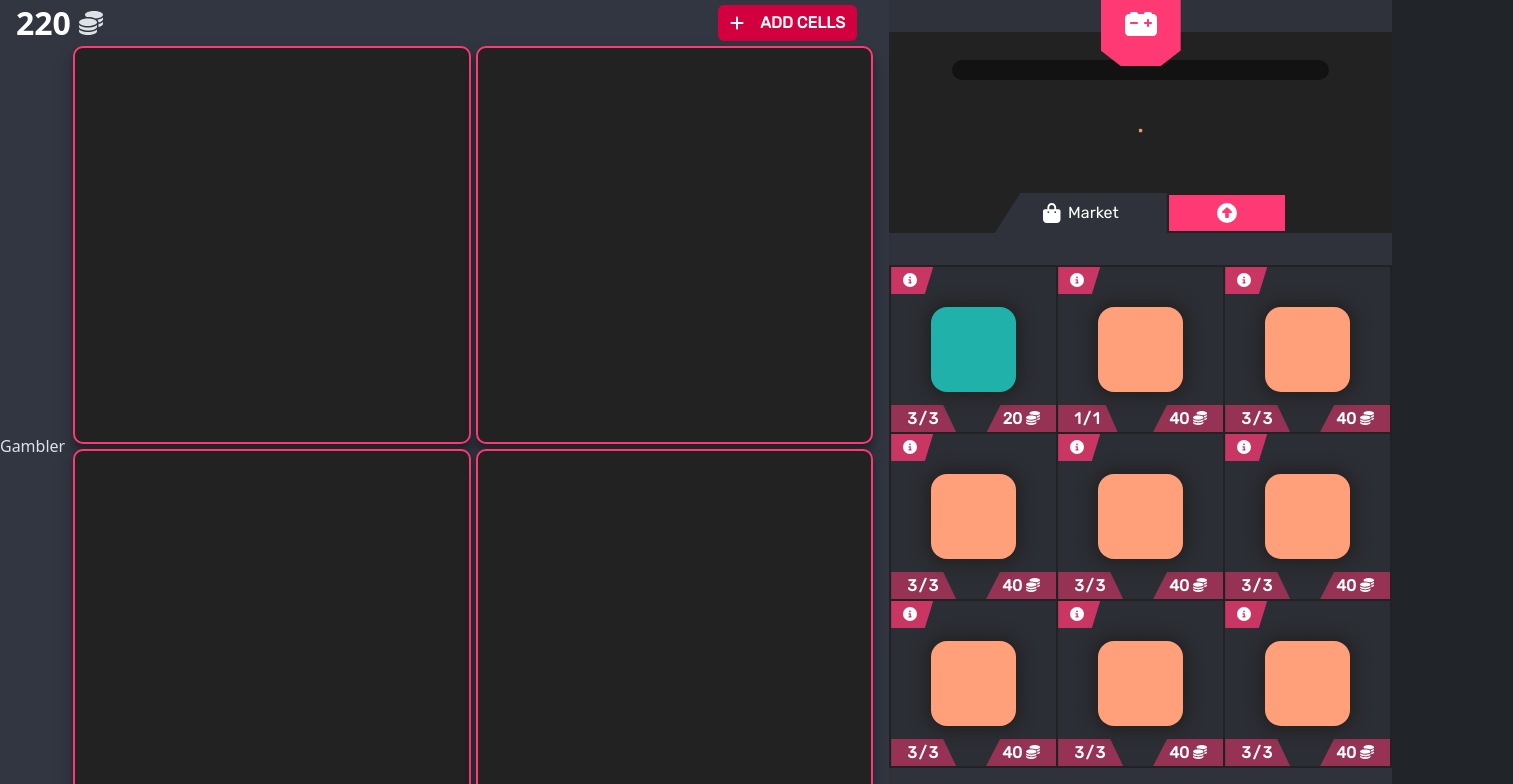
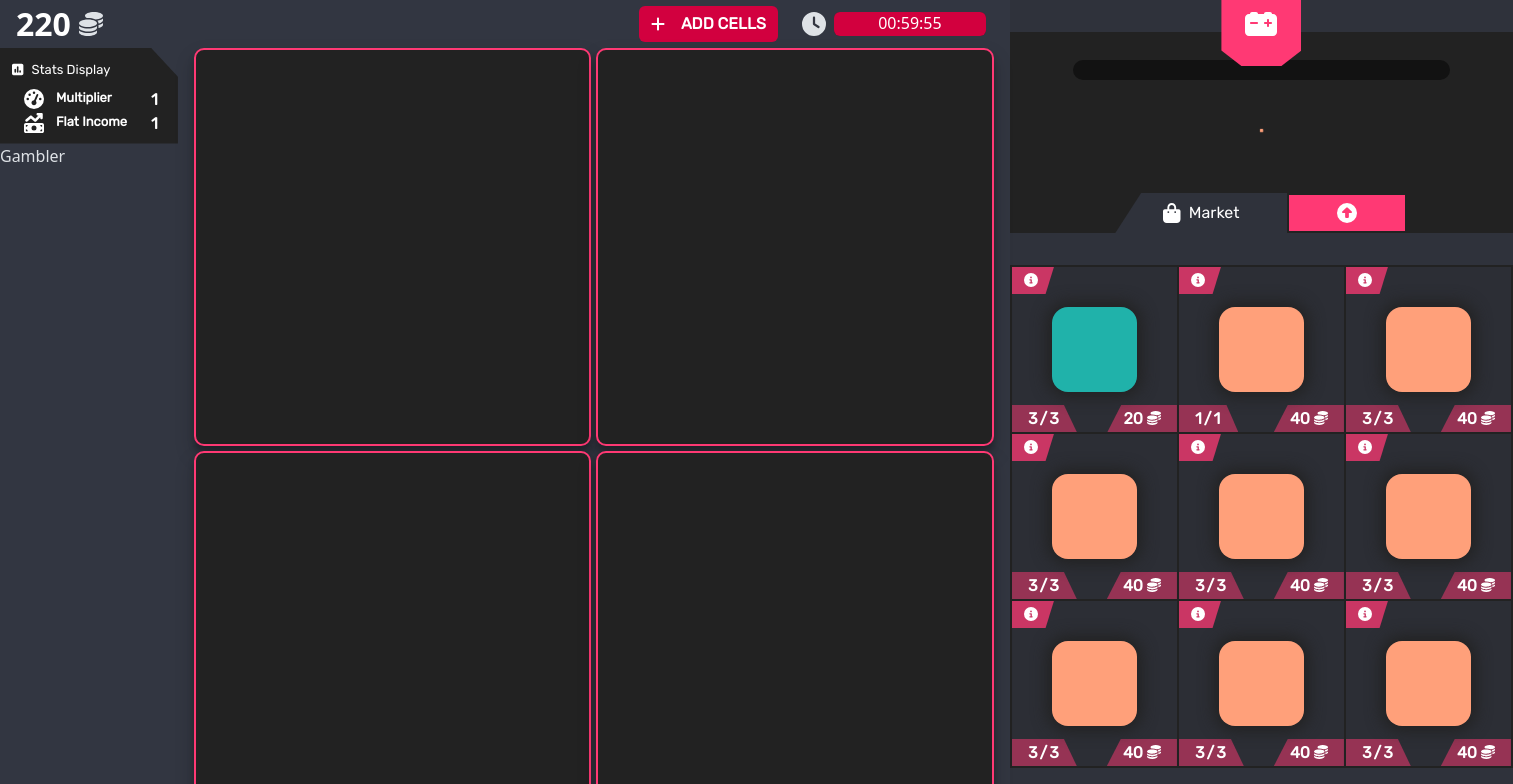
Before and after one commit to Myc22Ka/TheGame, a React (Create React App) app: page / in a window 1280 px wide. Shown: the top 784 px of the page, 1513 px wide, since content can reach past the window. Built offline with nearby package versions, Linux system fonts and the light colour scheme.

Commit message:
stats display

```diff
--- a/src/App.tsx
+++ b/src/App.tsx
@@ -10,7 +10,7 @@ const App: React.FC = () => {
   return (
     <div className="app">
       <GameProvider {...initGameState}>
-        <ScoreProvider {...options.points}>
+        <ScoreProvider {...options.score}>
           <Layout />
         </ScoreProvider>
       </GameProvider>
--- a/src/components/Grid/Grid.tsx
+++ b/src/components/Grid/Grid.tsx
@@ -12,7 +12,7 @@ const Grid: React.FC = () => {
   }, [game.grid.length]);
 
   return (
-    <div className="grid-container">
+    <div className="grid-container p-3 pt-0">
       <div
         className="grid-elements"
         ref={gridRef}
--- a/src/layout/Header/Header.tsx
+++ b/src/components/Header/Header.tsx
@@ -2,6 +2,7 @@ import React from "react";
 import Score from "./Score";
 import { Stack } from "react-bootstrap";
 import ResizeGridButton from "./ResizeGridButton";
+import Timer from "./Timer";
 
 const Header: React.FC = () => {
   return (
@@ -11,7 +12,10 @@ const Header: React.FC = () => {
       gap={3}
     >
       <Score />
-      <ResizeGridButton />
+      <Stack direction="horizontal" gap={3}>
+        <ResizeGridButton />
+        <Timer />
+      </Stack>
     </Stack>
   );
 };
--- /dev/null
+++ b/src/components/SidePanel/SidePanel.tsx
@@ -0,0 +1,16 @@
+import React from "react";
+import StatsDisplay from "./StatsDisplay/StatsDisplay";
+import Gambler from "../../layout/Gambler";
+import { Stack } from "react-bootstrap";
+import "../../styles/sidepanel.scss";
+
+const SidePanel: React.FC = () => {
+  return (
+    <Stack direction="vertical">
+      <StatsDisplay />
+      <Gambler />
+    </Stack>
+  );
+};
+
+export default SidePanel;
--- /dev/null
+++ b/src/components/SidePanel/StatsDisplay/StatsDisplay.tsx
@@ -0,0 +1,65 @@
+import React from "react";
+import { useScore } from "../../../contexts/ScoreContext";
+import { Col, Container, Row, Stack } from "react-bootstrap";
+import {
+  IconDefinition,
+  faGaugeHigh,
+  faMoneyBillTrendUp,
+  faSquarePollVertical,
+} from "@fortawesome/free-solid-svg-icons";
+import { FontAwesomeIcon } from "@fortawesome/react-fontawesome";
+import styles from "../../../styles/style.module.scss";
+
+const StatsDisplay: React.FC = () => {
+  const { score } = useScore();
+
+  const icons: IconDefinition[] = [faGaugeHigh, faMoneyBillTrendUp];
+
+  const changeCammelCaseToSpace = (text: string) => {
+    const result = text.replace(/([A-Z])/g, " $1");
+    return result.charAt(0).toUpperCase() + result.slice(1);
+  };
+
+  return (
+    <Stack
+      direction="vertical"
+      gap={1}
+      className="stats-display p-2"
+      style={{ flex: 0 }}
+    >
+      <Stack
+        className="stats-btn justify-content-start p-1"
+        gap={2}
+        direction="horizontal"
+      >
+        <FontAwesomeIcon icon={faSquarePollVertical} />
+        <div>Stats Display</div>
+      </Stack>
+      <Container>
+        {Object.entries(score.gameStats).map(([key, value], index) => {
+          return (
+            <Row key={key}>
+              <Col style={{ flex: 0, padding: 0, paddingLeft: "1rem" }}>
+                <FontAwesomeIcon
+                  icon={icons[index]}
+                  size="lg"
+                  color={styles.main}
+                />
+              </Col>
+              <Col style={{ flex: 1 }}>
+                <div style={{ fontSize: "small" }}>
+                  {changeCammelCaseToSpace(key)}
+                </div>
+              </Col>
+              <Col style={{ flex: 0 }}>
+                <div>{value}</div>
+              </Col>
+            </Row>
+          );
+        })}
+      </Container>
+    </Stack>
+  );
+};
+
+export default StatsDisplay;
--- a/src/config.json
+++ b/src/config.json
@@ -1,8 +1,10 @@
 {
-  "points": {
+  "score": {
     "gold": 215,
-    "multiplier": 1,
-    "baseIncome": 1
+    "gameStats": {
+      "multiplier": 1,
+      "flatIncome": 1
+    }
   },
   "grid": {
     "defaultSize": 2,
--- a/src/contexts/ScoreContext.tsx
+++ b/src/contexts/ScoreContext.tsx
@@ -9,11 +9,13 @@ import config from "../config.json";
 
 type ScoreType = {
   gold: number;
-  multiplier: number;
-  baseIncome: number;
+  gameStats: {
+    multiplier: number;
+    flatIncome: number;
+  };
 };
 
-export const initState: ScoreType = config.points;
+export const initState: ScoreType = config.score;
 
 const useScoreContext = (defaultScore: ScoreType) => {
   const [score, setScore] = useState(defaultScore);
@@ -22,7 +24,8 @@ const useScoreContext = (defaultScore: ScoreType) => {
     () =>
       setScore((prev) => ({
         ...prev,
-        gold: prev.gold + score.multiplier * score.baseIncome,
+        gold:
+          prev.gold + score.gameStats.multiplier * score.gameStats.flatIncome,
       })),
     []
   );
--- a/src/layout/Layout.tsx
+++ b/src/layout/Layout.tsx
@@ -3,10 +3,9 @@ import { useGame } from "../contexts/GameContext";
 import GameOver from "./GameOver";
 import ShopLayout from "../components/Shop/ShopLayout";
 import { Stack } from "react-bootstrap";
-import Header from "./Header/Header";
-import Gambler from "./Gambler";
+import Header from "../components/Header/Header";
 import Grid from "../components/Grid/Grid";
-import Timer from "./Header/Timer";
+import SidePanel from "../components/SidePanel/SidePanel";
 
 const Layout = () => {
   const { game } = useGame();
@@ -15,16 +14,15 @@ const Layout = () => {
     <React.Fragment>
       <Stack direction="horizontal" className="h-100">
         <Stack
-          style={{ flex: 1000, paddingRight: "1rem" }}
+          style={{ flex: 1000 }}
           direction="vertical"
           className="justify-content-between"
         >
           <Header />
-          <Stack direction="horizontal" gap={2}>
-            <Gambler />
+          <Stack direction="horizontal">
+            <SidePanel />
             <Grid />
           </Stack>
-          <Timer />
         </Stack>
         <ShopLayout />
       </Stack>
--- /dev/null
+++ b/src/styles/sidepanel.scss
@@ -0,0 +1,15 @@
+@import "./constants.scss";
+
+.stats-display {
+  background: $third;
+  color: white;
+  font-family: $font;
+  font-weight: bold;
+  clip-path: polygon(85% 0%, 100% 30%, 100% 100%, 0 100%, 0 0);
+  width: max-content;
+  .stats-btn {
+    @include flex-center;
+    font-weight: normal;
+    font-size: small;
+  }
+}
```
Also changed, not shown: src/components/Header/ResizeGridButton.tsx (renamed from src/layout/Header/ResizeGridButton.tsx), src/components/Header/Score.tsx (renamed from src/layout/Header/Score.tsx), src/components/Header/Timer.tsx (renamed from src/layout/Header/Timer.tsx).
